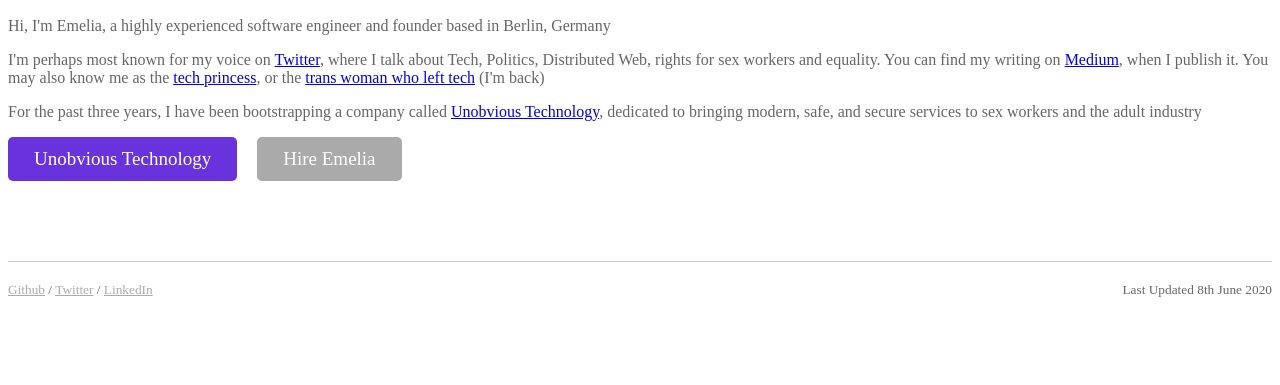
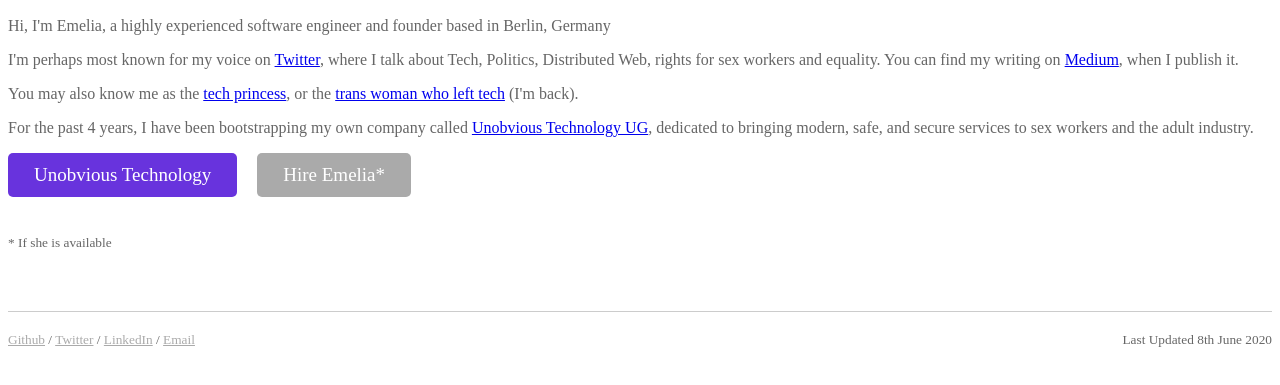
Before and after one commit to ThisIsMissEm/brandedcode.com, a Gatsby site: page / in a window 1280 px wide. Shown: the part 179-564 px from the top of the page. Built offline with nearby package versions, Linux system fonts and the light colour scheme; Gatsby itself is replaced by a stand-in of ours.

Commit message:
feat: add email link, but guard with confirmation

```diff
--- a/src/pages/index.js
+++ b/src/pages/index.js
@@ -20,6 +20,8 @@
   }} {...props} />
 )
 
+const Today = new Date()
+
 const IndexPage = () => (
   <div style={{color: '#222' }}>
     <Responsive minDeviceWidth={600}>
@@ -34,15 +36,25 @@
     </Responsive>
     <section style={{ color: '#666' }}>
       <p>Hi, I'm Emelia, a highly experienced software engineer and founder based in Berlin, Germany</p>
-      <p>I'm perhaps most known for my voice on <a href="https://twitter.com/thisismissem" title="Follow Emelia on Twitter">Twitter</a>, where I talk about Tech, Politics, Distributed Web, rights for sex workers and equality. You can find my writing on <a href="https://medium.com/@thisismissem" title="Read articles by Emelia on Medium">Medium</a>, when I publish it. You may also know me as the <a href="https://www.instagram.com/p/B6B4vVRIA22/" title="Photo of Emelia dressed as a princess at React Day Berlin 2020">tech princess</a>, or the <a href="https://medium.com/@thisismissem/tech-this-is-good-bye-19b88b2a760f" title="Read the article about Emelia leaving tech">trans woman who left tech</a> (I'm back)</p>
-      <p>For the past three years, I have been bootstrapping a company called <a href="https://unobvious.technology" title="Learn more about Unobvious Technology">Unobvious Technology</a>, dedicated to bringing <span title="(like those I've built in the tech industry)">modern, safe, and secure services</span> to sex workers and the adult industry</p>
+      <p>I'm perhaps most known for my voice on <a href="https://twitter.com/thisismissem" title="Follow Emelia on Twitter">Twitter</a>, where I talk about Tech, Politics, Distributed Web, rights for sex workers and equality. You can find my writing on <a href="https://medium.com/@thisismissem" title="Read articles by Emelia on Medium">Medium</a>, when I publish it.</p>
+      <p>You may also know me as the <a href="https://www.instagram.com/p/B6B4vVRIA22/" title="Photo of Emelia dressed as a princess at React Day Berlin 2020">tech princess</a>, or the <a href="https://medium.com/@thisismissem/tech-this-is-good-bye-19b88b2a760f" title="Read the article about Emelia leaving tech">trans woman who left tech</a> (I'm back).</p>
+      <p>For the past {Today.getFullYear() - 2017} years, I have been bootstrapping my own company called <a href="https://unobvious.technology" title="Learn more about Unobvious Technology">Unobvious Technology UG</a>, dedicated to bringing <span title="(like those I've built in the tech industry)">modern, safe, and secure services</span> to sex workers and the adult industry.</p>
 
       <Button href="https://unobvious.technology" isPrimary title="Learn more about Unobvious Technology">Unobvious Technology</Button>
-      <Button href="https://www.linkedin.com/in/thisismissem/">Hire Emelia</Button>
+      <Button href="https://www.linkedin.com/in/thisismissem/">Hire Emelia*</Button>
+
+      <p><small>* If she is available</small></p>
     </section>
     <footer style={{ marginTop: '60px', borderTop: '1px solid #ccc', padding: '6px 0 0', color: '#666', fontSize: 'smaller'}}>
       <p>
-        <a href="https://github.com/thisismissem" title="Emelia on Github" style={{color: '#aaa'}}>Github</a> / <a href="https://twitter.com/thisismissem" title="Follow on Twitter" style={{color: '#aaa'}}>Twitter</a> / <a href="https://www.linkedin.com/in/thisismissem" title="See my previous work on LinkedIn" style={{color: '#aaa'}}>LinkedIn</a>
+        <a href="https://github.com/thisismissem" title="Emelia on Github" style={{color: '#aaa'}}>Github</a> / <a href="https://twitter.com/thisismissem" title="Follow on Twitter" style={{color: '#aaa'}}>Twitter</a> / <a href="https://www.linkedin.com/in/thisismissem" title="See my previous work on LinkedIn" style={{color: '#aaa'}}>LinkedIn</a> / <a href="#" title="Contact Emelia for non-recruitment matters" style={{color: '#aaa'}} onClick={(e) => {
+          e.preventDefault();
+          if(window.confirm('Is this about recruitment or hiring? (press ok)')) {
+            window.alert("Please use the 'Hire Emelia' button instead");
+          } else {
+            window.location.href = 'mailto:emelia@brandedcode.com?subject=Hi'
+          }
+        }}>Email</a>
         <span style={{ float: 'right' }}>Last Updated 8th June 2020</span>
       </p>
     </footer>
```
